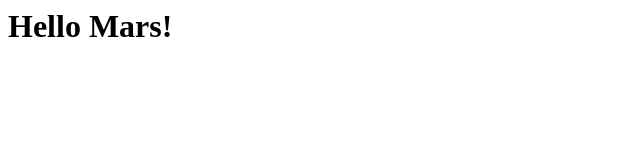
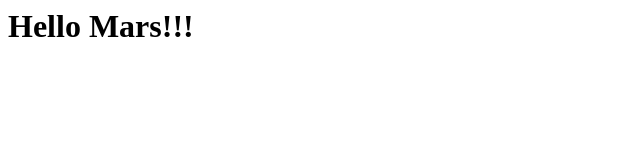
Before and after one commit to Antwanus/hello-mars, a plain HTML site: page index.html in a window 1280 px wide. Shown: the full height of the page, 0-640 px from the left. Drawn offline with Linux system fonts and the light colour scheme.

Commit message:
Update index.html

```diff
--- a/index.html
+++ b/index.html
@@ -1 +1 @@
-<h1>Hello Mars!<h1>
+<h1>Hello Mars!!!<h1>
```
